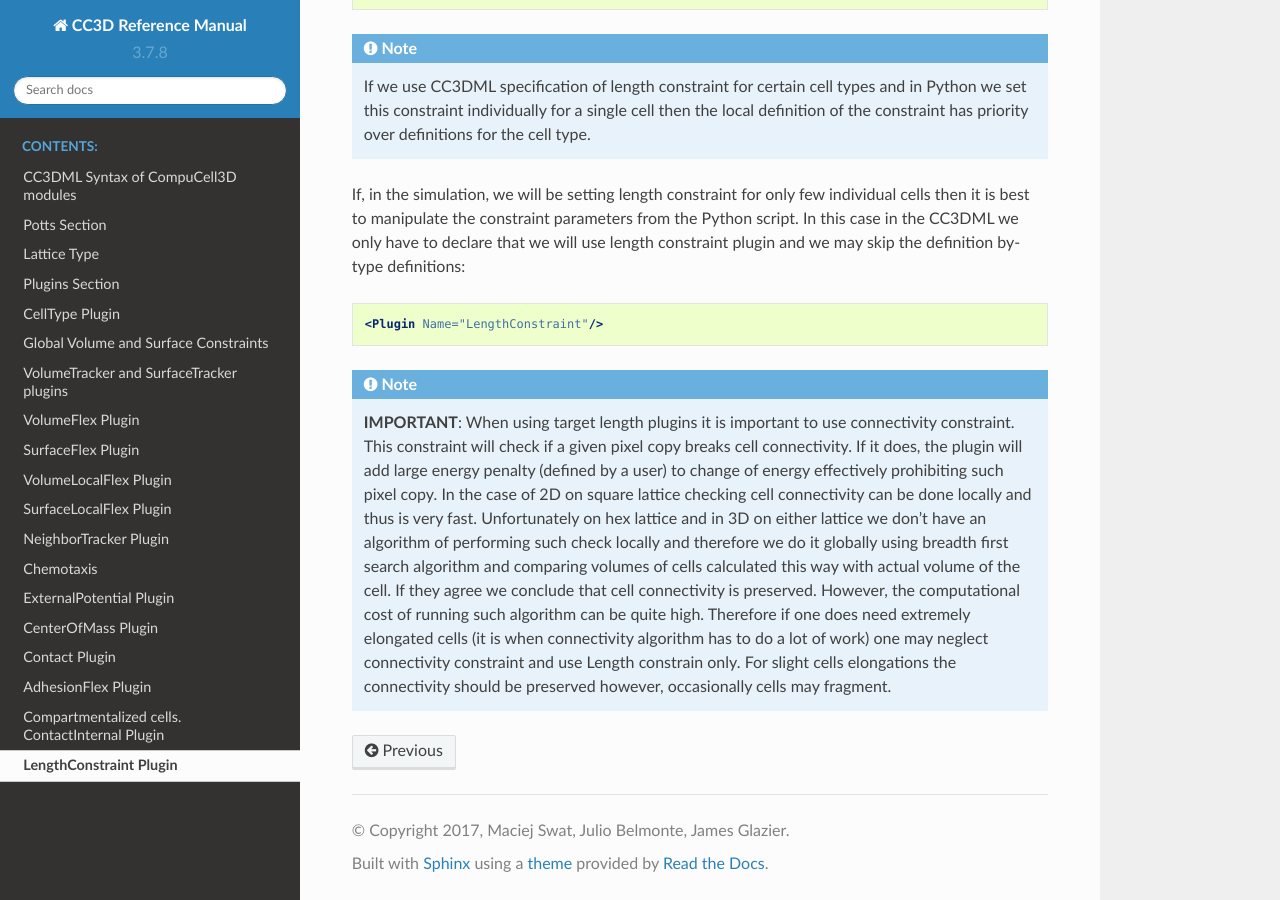
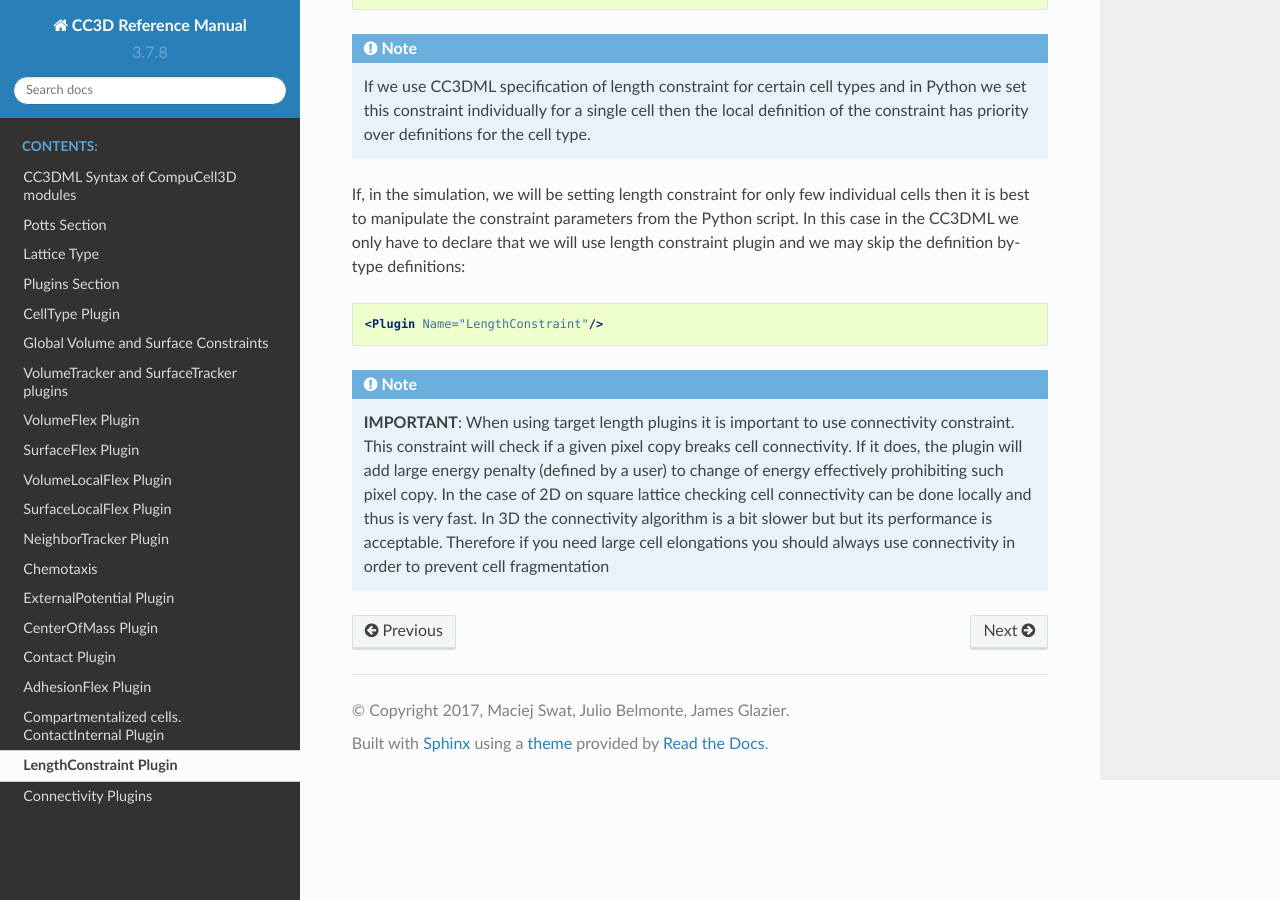
Before and after one commit to CompuCell3D/CompuCell3DReferenceManual, a Sphinx documentation site: the page built from docs/length_constraint.rst, in a window 1280 px wide and 900 px high, scrolled down 1066 px. Built offline with Sphinx 7.4.7 and the Read the Docs theme 2.0.0, drawn with Linux system fonts in a browser that asks for light colours.

Commit message:
added connectivity

```diff
--- a/docs/index.rst
+++ b/docs/index.rst
@@ -28,3 +28,4 @@ You do not have to be an XML guru but you should know how to write simple XML do
    adhesion_flex_plugin
    compartments
    length_constraint
+   connectivity
--- a/docs/length_constraint.rst
+++ b/docs/length_constraint.rst
@@ -78,14 +78,6 @@ definition by-type definitions:
     energy penalty (defined by a user) to change of energy effectively
     prohibiting such pixel copy. In the case of 2D on square lattice
     checking cell connectivity can be done locally and thus is very fast.
-    Unfortunately on hex lattice and in 3D on either lattice we don’t have
-    an algorithm of performing such check locally and therefore we do it
-    globally using breadth first search algorithm and comparing volumes of
-    cells calculated this way with actual volume of the cell. If they agree
-    we conclude that cell connectivity is preserved. However, the
-    computational cost of running such algorithm can be quite high.
-    Therefore if one does need extremely elongated cells (it is when
-    connectivity algorithm has to do a lot of work) one may neglect
-    connectivity constraint and use Length constrain only. For slight cells
-    elongations the connectivity should be preserved however, occasionally
-    cells may fragment.
+    In 3D the connectivity algorithm is a bit slower but but its performance is
+    acceptable. Therefore if you need large cell elongations you should always use connectivity in order to
+    prevent cell fragmentation
```
Also changed, not shown: docs/connectivity.rst (added, +161 -0 lines).
